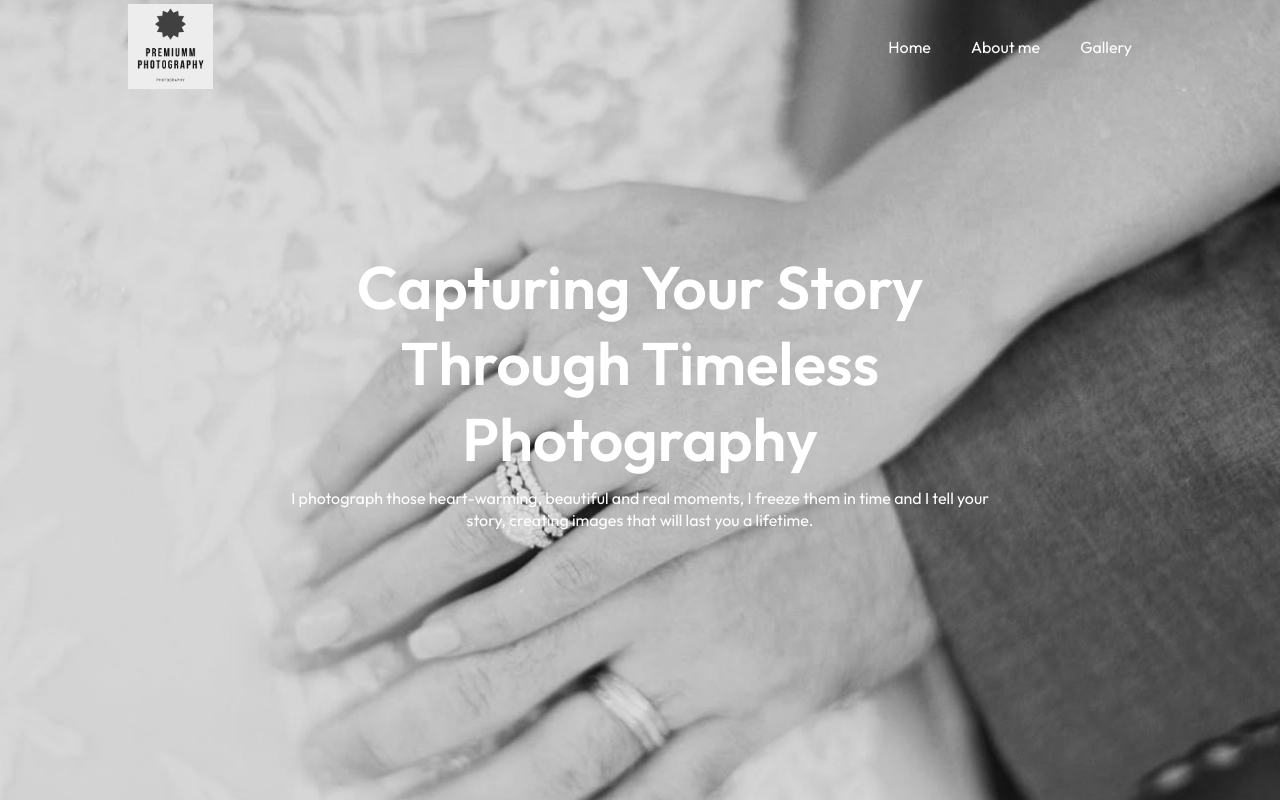
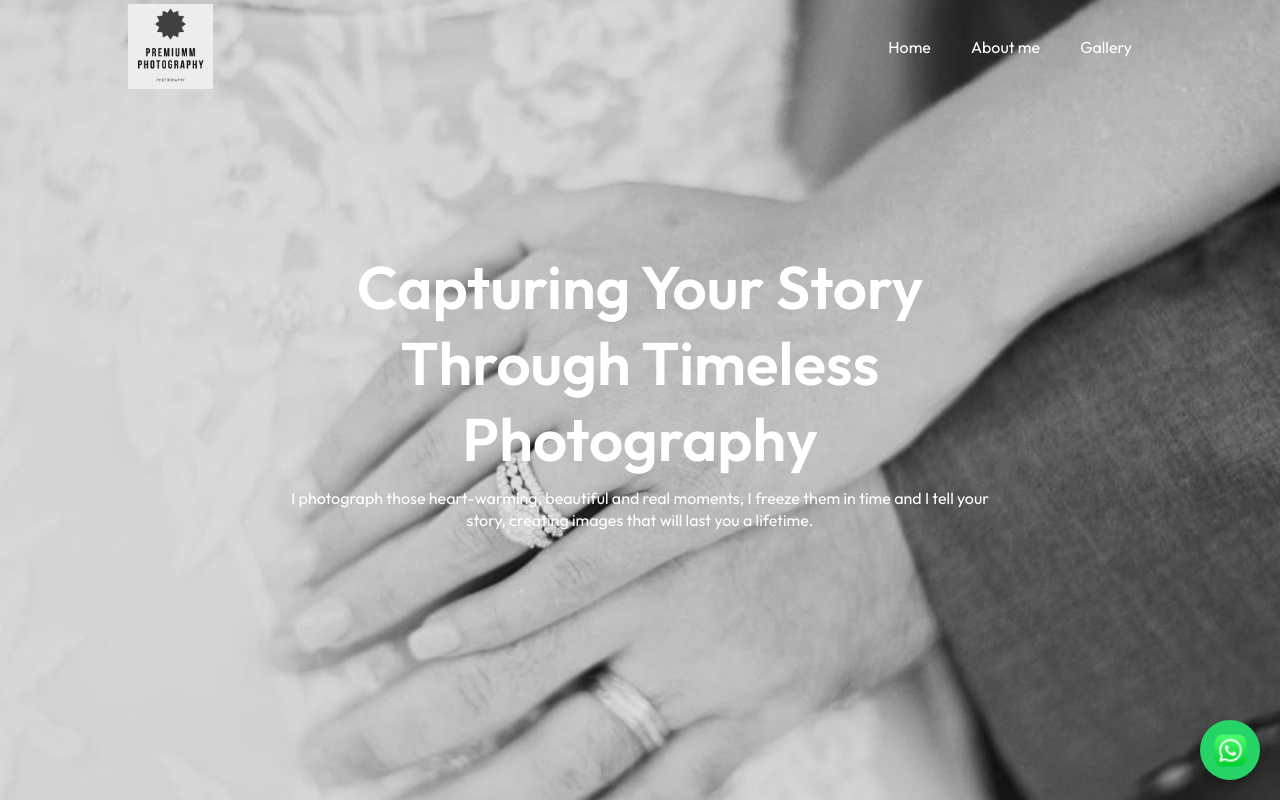
Before and after one commit to benattimj/premiummphoto, a React (Vite) app: page / in a window 1280 px wide. Shown: the top 800 px of the page. Built offline with nearby package versions, Linux system fonts and the light colour scheme.

Commit message:
Whatsapp Icon with API to the number

```diff
--- a/src/App.jsx
+++ b/src/App.jsx
@@ -9,6 +9,7 @@ import Testimonials from './Components/Testimonials/Testimonials'
 import Contact from './Components/Contact/Contact'
 import Footer from './Components/Footer/Footer'
 import VideoPlayer from './Components/VideoPlayer/VideoPlayer'
+import WhatsAppButton from './Components/WhatsAppButton/WhatsAppButon'
 
 const App = () => {
 
@@ -33,6 +34,7 @@ const App = () => {
         <Footer/>
      </div>
      <VideoPlayer playState={playState} setPlayState={setPlayState} />
+      <WhatsAppButton /> {/* Aqui está o botão */}
     </div>
   )
 }
--- /dev/null
+++ b/src/Components/WhatsAppButton/WhatsAppButon.jsx
@@ -0,0 +1,21 @@
+import React from 'react';
+import './WhatsAppButton.css';
+import whatsappIcon from '../../assets/whatsapp.png';
+
+const WhatsAppButton = () => {
+  const phoneNumber = '447931588770'; // no "+" or spaces
+  const message = "Hello! I'm interested in a photography quote. I found your website and would love more information!";
+
+  const handleClick = () => {
+    const url = `https://api.whatsapp.com/send?phone=${phoneNumber}&text=${encodeURIComponent(message)}`;
+    window.open(url, '_blank');
+  };
+
+  return (
+    <div className="whatsapp-button" onClick={handleClick}>
+      <img src={whatsappIcon} alt="WhatsApp" />
+    </div>
+  );
+};
+
+export default WhatsAppButton;
--- /dev/null
+++ b/src/Components/WhatsAppButton/WhatsAppButton.css
@@ -0,0 +1,25 @@
+.whatsapp-button {
+  position: fixed;
+  bottom: 20px;
+  right: 20px;
+  z-index: 999;
+  width: 60px;
+  height: 60px;
+  cursor: pointer;
+  background-color: #25D366;
+  border-radius: 50%;
+  display: flex;
+  align-items: center;
+  justify-content: center;
+  box-shadow: 0 4px 10px rgba(0,0,0,0.3);
+  transition: transform 0.3s ease;
+}
+
+.whatsapp-button:hover {
+  transform: scale(1.1);
+}
+
+.whatsapp-button img {
+  width: 35px;
+  height: 35px;
+}
```
Also changed, not shown: src/assets/whatsapp.png (added).
